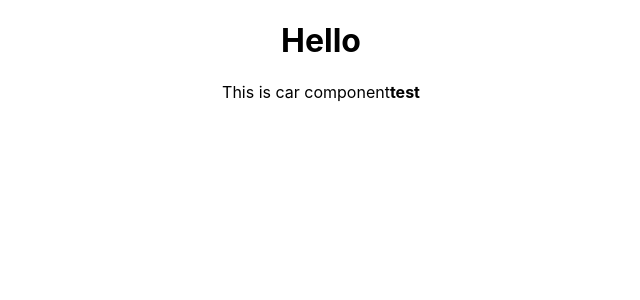
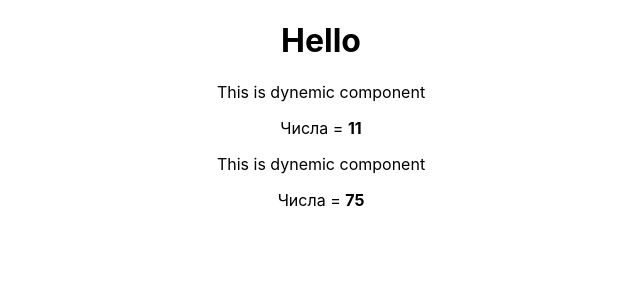
Before and after one commit to SergSmith64/react-udemu, a React (Create React App) app in the folder react-theory/: page / in a window 1280 px wide. Shown: the top 300 px of the page, without its empty margins (319-959 px from the left). Built offline with nearby package versions, Linux system fonts and the light colour scheme.

Commit message:
010: Dynamic data output

```diff
--- a/react-theory/src/App.js
+++ b/react-theory/src/App.js
@@ -12,6 +12,7 @@
       <div style={divStyle}>
         <h1>Hello</h1>
         <Car />
+        <Car />
       </div>
     );
   }
--- a/react-theory/src/Car/Car.js
+++ b/react-theory/src/Car/Car.js
@@ -1,4 +1,11 @@
 import React from 'react';
+
+export default () => (
+	<div>
+		<p>This is dynemic component</p>
+		<p>Числа = <strong>{Math.round(Math.random() * 100)}</strong></p>
+	</div>
+)
 
 // function car() {
 //     return (
@@ -26,9 +33,10 @@
 
 
 // __ МОЖНО ОБЪЕДИНИТЬ С ЭКСПОРТОМ __
-export default () => (
-    <div>
-        This is car component
-        <strong>test</strong>
-    </div>
-)
+// === ПЕРЕНОШУ ВВЕРХ ===
+// export default () => (
+//     <div>
+//         This is car component
+//         <strong>test</strong>
+//     </div>
+// )
```
Also changed, not shown: 1 other file (tests, documents, lock files or other folders).
